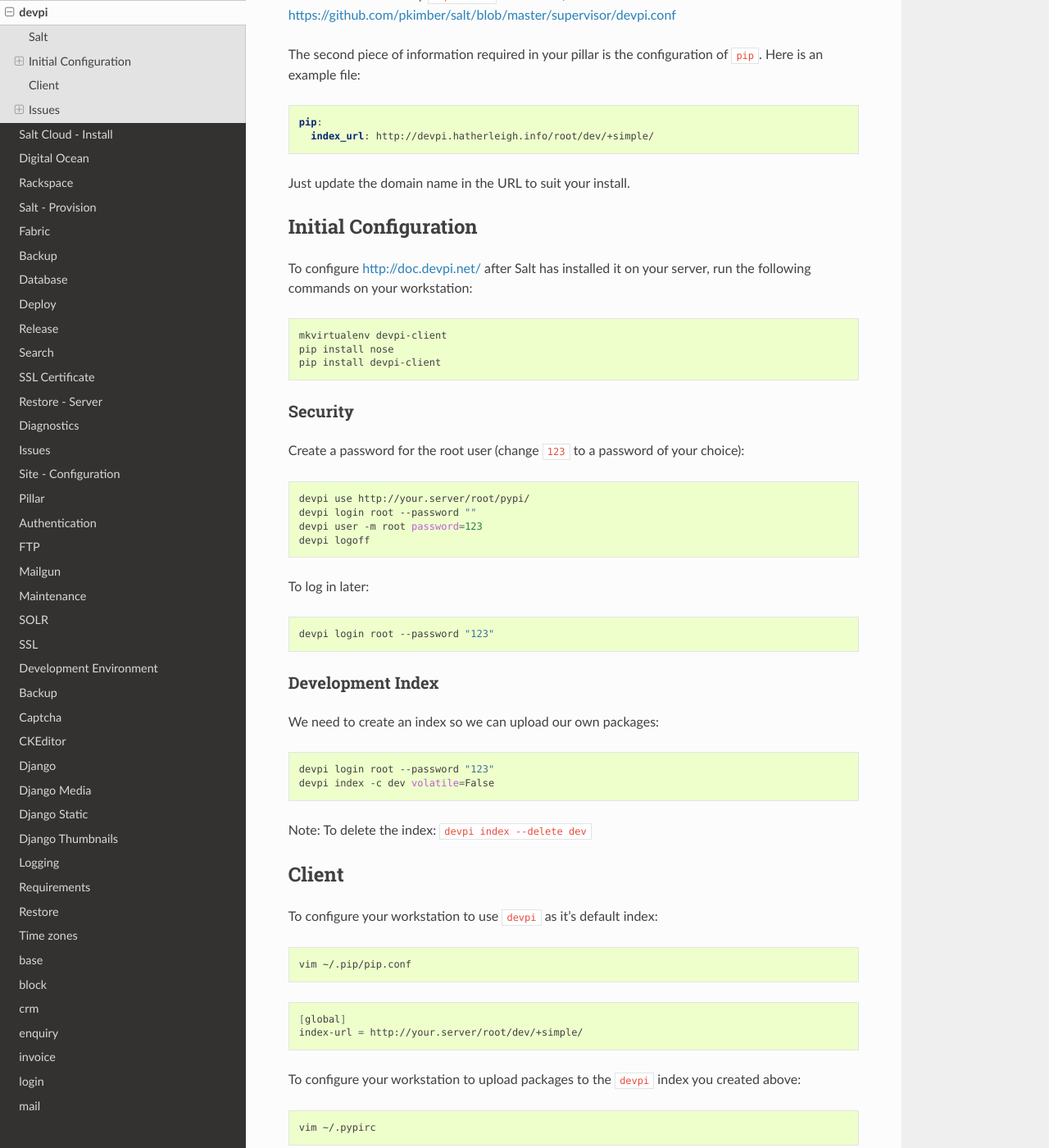
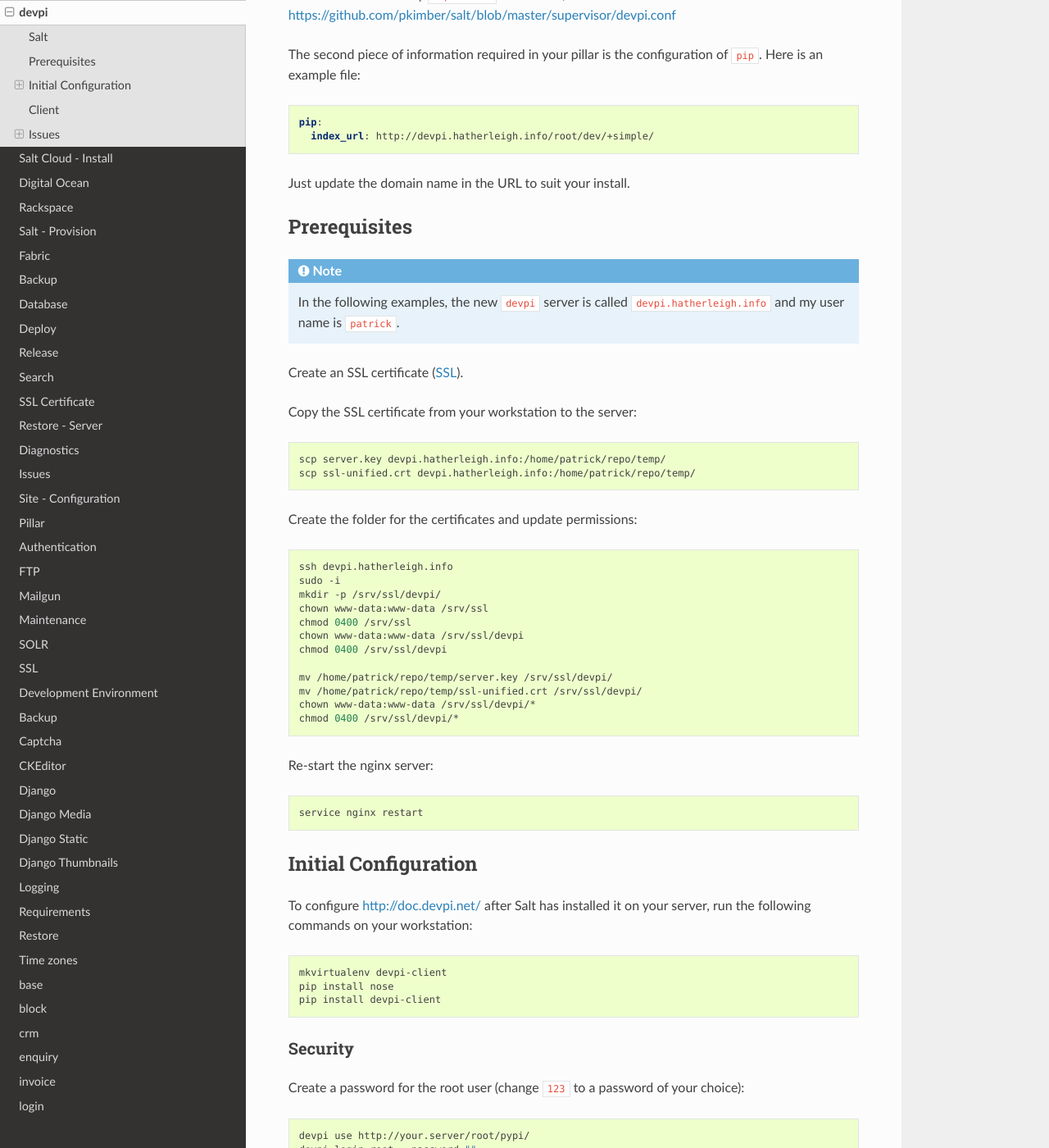
Before and after one commit to pkimber/old-docs-migrated-to-gitlab, a Sphinx documentation site: the page built from source/devpi.rst, in a window 1280 px wide and 1400 px high, scrolled down 480 px. Shown: the whole window at 82% size. Built offline with Sphinx 7.4.7 and the Read the Docs theme 2.0.0, drawn with Linux system fonts in a browser that asks for light colours; some of the changed text lies outside the part shown.

Commit message:
updated devpi on ssl

```diff
--- a/source/devpi.rst
+++ b/source/devpi.rst
@@ -32,6 +32,38 @@
 
 Just update the domain name in the URL to suit your install.
 
+Prerequisites
+=============
+
+.. note:: In the following examples, the new ``devpi`` server is called
+          ``devpi.hatherleigh.info`` and my user name is ``patrick``.
+
+Create an SSL certificate (:doc:`ssl`).
+
+Copy the SSL certificate from your workstation to the server::
+
+  scp server.key devpi.hatherleigh.info:/home/patrick/repo/temp/
+  scp ssl-unified.crt devpi.hatherleigh.info:/home/patrick/repo/temp/
+
+Create the folder for the certificates and update permissions::
+
+  ssh devpi.hatherleigh.info
+  sudo -i
+  mkdir -p /srv/ssl/devpi/
+  chown www-data:www-data /srv/ssl
+  chmod 0400 /srv/ssl
+  chown www-data:www-data /srv/ssl/devpi
+  chmod 0400 /srv/ssl/devpi
+
+  mv /home/patrick/repo/temp/server.key /srv/ssl/devpi/
+  mv /home/patrick/repo/temp/ssl-unified.crt /srv/ssl/devpi/
+  chown www-data:www-data /srv/ssl/devpi/*
+  chmod 0400 /srv/ssl/devpi/*
+
+Re-start the nginx server::
+
+  service nginx restart
+
 Initial Configuration
 =====================
 
@@ -60,9 +92,13 @@
 Development Index
 -----------------
 
-We need to create an index so we can upload our own packages::
+We need to create a user and an index for the user so we can upload our own
+packages (in this example, the user is ``kb``)::
 
   devpi login root --password "123"
+
+  devpi user -c kb password=123
+  devpi login kb --password "123"
   devpi index -c dev volatile=False
 
 Note: To delete the index: ``devpi index --delete dev``
@@ -77,7 +113,7 @@
 ::
 
   [global]
-  index-url = http://your.server/root/dev/+simple/
+  index-url = https://your.server/kb/dev/+simple/
 
 To configure your workstation to upload packages to the ``devpi`` index you
 created above::
@@ -91,8 +127,8 @@
       dev
 
   [dev]
-  repository: http://your.server/root/dev/
-  username: root
+  repository: https://your.server/kb/dev/
+  username: kb
   password: 123
 
 Issues
```
Also changed, not shown: source/fabric-release.rst (+9 -5 lines).
